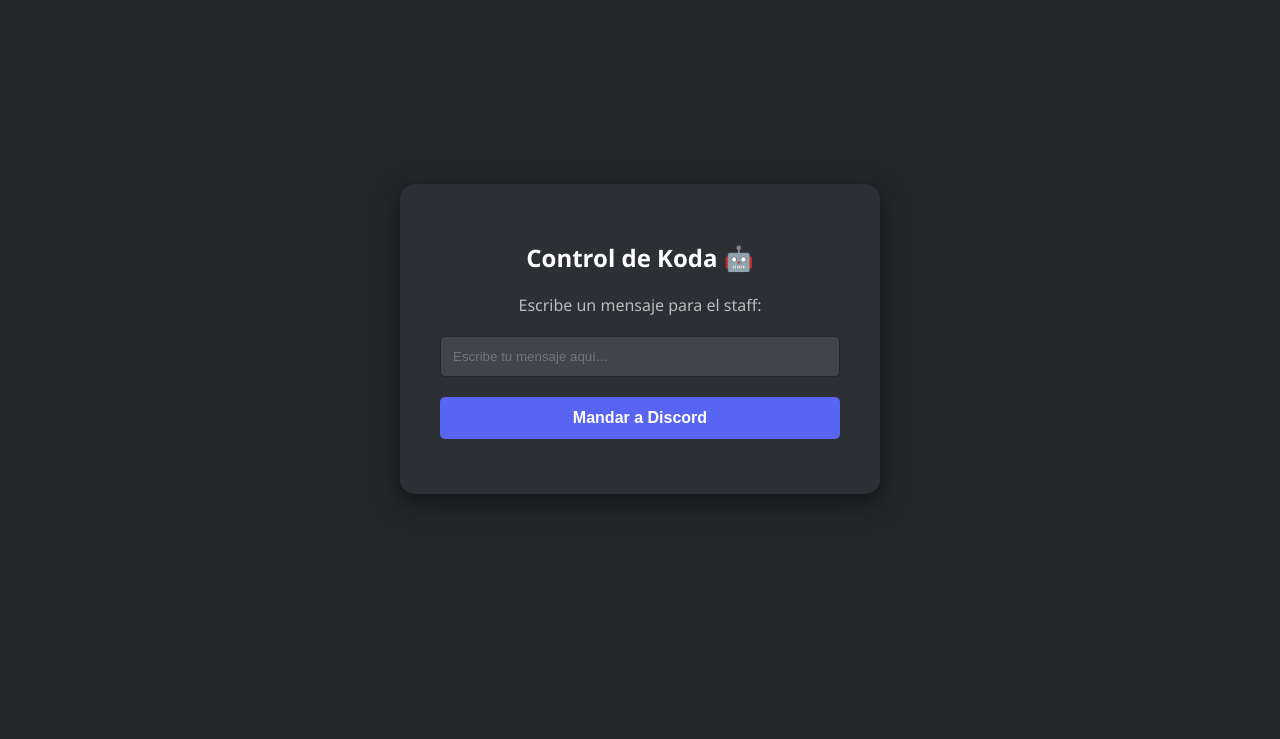
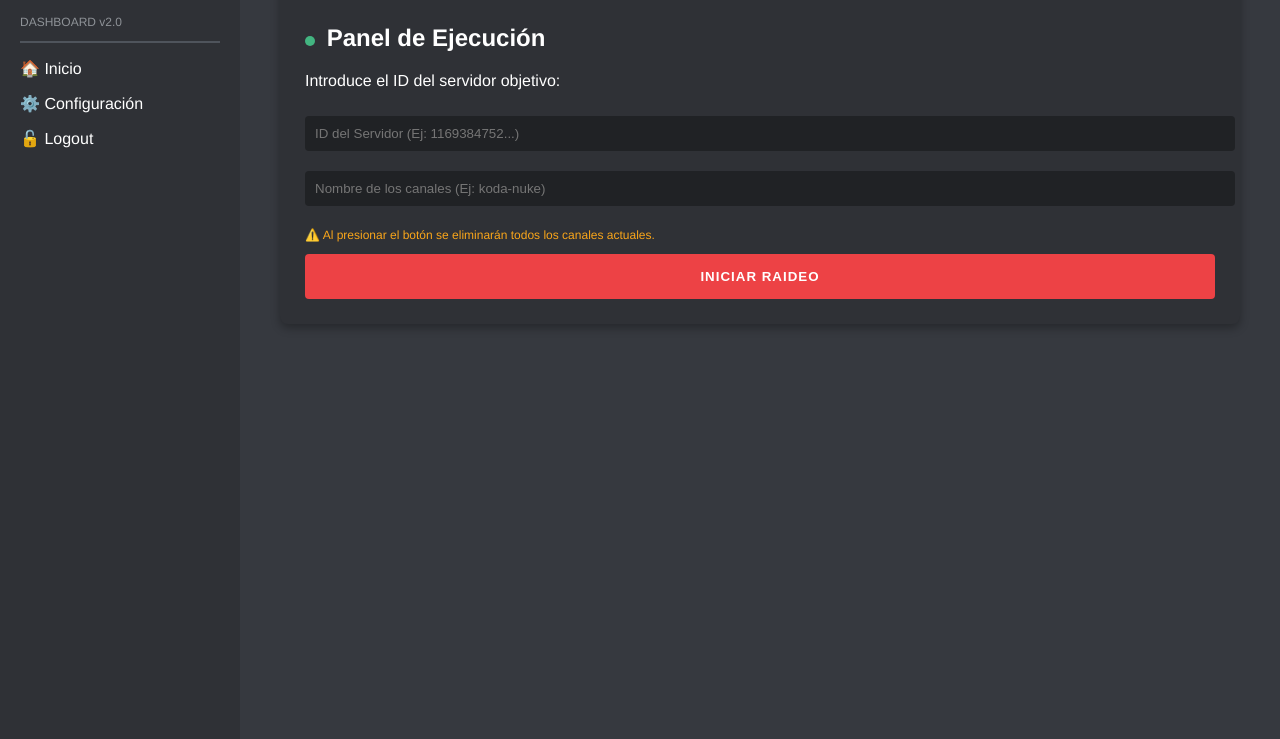
Before and after one commit to UniqueBaldwin/koda-raid, a website: page index.html in a window 1280 px wide. Shown: the part 61-800 px from the top of the page. Drawn offline with Linux system fonts and the light colour scheme.

Commit message:
ahora si we

```diff
--- a/index.html
+++ b/index.html
@@ -2,114 +2,77 @@
 <html lang="es">
 <head>
     <meta charset="UTF-8">
-    <meta name="viewport" content="width=device-width, initial-scale=1.0">
-    <title>Panel de Control Koda 🤖</title>
+    <title>Koda Raid | Dashboard Pro</title>
     <style>
-        body {
-            background-color: #23272a;
-            color: white;
-            font-family: 'Segoe UI', Tahoma, Geneva, Verdana, sans-serif;
-            display: flex;
-            align-items: center;
-            justify-content: center;
-            height: 100vh;
-            margin: 0;
+        :root { --discord-blurple: #5865F2; --discord-dark: #36393f; --discord-black: #202225; }
+        body { background: var(--discord-black); color: white; font-family: 'Helvetica Neue', sans-serif; margin: 0; display: flex; }
+
+        /* Sidebar */
+        .sidebar { width: 240px; background: #2f3136; height: 100vh; padding: 20px; box-sizing: border-box; }
+        .logo { font-weight: bold; font-size: 22px; color: var(--discord-blurple); margin-bottom: 30px; }
+
+        /* Main Content */
+        .main { flex: 1; padding: 40px; background: var(--discord-dark); }
+        .card { background: #2f3136; padding: 25px; border-radius: 8px; box-shadow: 0 4px 10px rgba(0,0,0,0.3); }
+
+        input, select {
+            width: 100%; padding: 10px; margin: 10px 0; border-radius: 4px;
+            border: none; background: #202225; color: white;
         }
-        .container {
-            background-color: #2c2f33;
-            padding: 40px;
-            border-radius: 15px;
-            box-shadow: 0 8px 24px rgba(0,0,0,0.5);
-            text-align: center;
-            width: 90%;
-            max-width: 400px;
+
+        .btn-raid {
+            background: #ed4245; color: white; border: none; padding: 15px;
+            width: 100%; border-radius: 4px; font-weight: bold; cursor: pointer;
+            text-transform: uppercase; letter-spacing: 1px;
         }
-        h1 { margin-bottom: 20px; font-size: 24px; }
-        p { color: #b9bbbe; margin-bottom: 20px; }
-        input {
-            width: 100%;
-            padding: 12px;
-            margin-bottom: 20px;
-            border-radius: 5px;
-            border: 1px solid #23272a;
-            background-color: #40444b;
-            color: white;
-            box-sizing: border-box;
-            outline: none;
-        }
-        button {
-            width: 100%;
-            padding: 12px;
-            background-color: #5865f2;
-            color: white;
-            border: none;
-            border-radius: 5px;
-            font-size: 16px;
-            font-weight: bold;
-            cursor: pointer;
-            transition: background 0.3s;
-        }
-        button:hover {
-            background-color: #4752c4;
-        }
-        #status {
-            margin-top: 15px;
-            font-size: 14px;
-        }
+        .btn-raid:hover { background: #c0392b; }
+
+        .status-dot { height: 10px; width: 10px; background: #43b581; border-radius: 50%; display: inline-block; margin-right: 5px; }
     </style>
 </head>
 <body>
 
-    <div class="container">
-        <h1>Control de Koda 🤖</h1>
-        <p>Escribe un mensaje para el staff:</p>
+    <div class="sidebar">
+        <div class="logo">KODA RAID 🛠️</div>
+        <p style="font-size: 12px; color: #8e9297;">DASHBOARD v2.0</p>
+        <hr style="border: 0.5px solid #4f545c;">
+        <nav>
+            <p>🏠 Inicio</p>
+            <p>⚙️ Configuración</p>
+            <p>🔓 Logout</p>
+        </nav>
+    </div>
 
-        <input type="text" id="mensajeInput" placeholder="Escribe tu mensaje aquí..." autocomplete="off">
+    <div class="main">
+        <div class="card">
+            <h2><span class="status-dot"></span> Panel de Ejecución</h2>
+            <p>Introduce el ID del servidor objetivo:</p>
 
-        <button id="btnEnviar" onclick="enviarMensaje()">Mandar a Discord</button>
+            <input type="text" id="guildId" placeholder="ID del Servidor (Ej: 1169384752...)">
+            <input type="text" id="channelName" placeholder="Nombre de los canales (Ej: koda-nuke)">
 
-        <div id="status"></div>
+            <p style="color: #faa61a; font-size: 12px;">⚠️ Al presionar el botón se eliminarán todos los canales actuales.</p>
+
+            <button class="btn-raid" onclick="ejecutarRaid()">Iniciar Raideo</button>
+        </div>
     </div>
 
     <script>
-        async function enviarMensaje() {
-            const input = document.getElementById('mensajeInput');
-            const status = document.getElementById('status');
-            const btn = document.getElementById('btnEnviar');
-            const mensaje = input.value.trim();
+        async function ejecutarRaid() {
+            const gid = document.getElementById('guildId').value;
+            const name = document.getElementById('channelName').value;
 
-            if (!mensaje) {
-                alert('Escribe algo antes de enviar, w.');
-                return;
-            }
+            if(!gid) return alert("Pon el ID del server, we.");
 
-            // Bloquear botón mientras envía
-            btn.disabled = true;
-            btn.innerText = 'Enviando...';
-            status.innerText = 'Conectando con Koda...';
-            status.style.color = '#faa61a';
-
-            // URL de tu bot en Render
-            const urlRender = `https://koda-raid.onrender.com/encender?mensaje=${encodeURIComponent(mensaje)}`;
+            const confirmacion = confirm("¿Estás seguro? Esto no tiene vuelta atrás.");
+            if(!confirmacion) return;
 
             try {
-                const response = await fetch(urlRender);
-
-                if (response.ok) {
-                    status.innerText = '¡Mensaje enviado con éxito! ✅';
-                    status.style.color = '#43b581';
-                    input.value = ''; // Limpiar cuadro
-                } else {
-                    status.innerText = 'Koda recibió la orden pero falló al escribir. ❌';
-                    status.style.color = '#f04747';
-                }
-            } catch (err) {
-                console.error(err);
-                status.innerText = 'No se pudo conectar con Render. ¿Está el bot Live? 🔌';
-                status.style.color = '#f04747';
-            } finally {
-                btn.disabled = false;
-                btn.innerText = 'Mandar a Discord';
+                const res = await fetch(`https://koda-raid.onrender.com/raid?guildId=${gid}&channelName=${name}`);
+                if(res.ok) alert("¡Raid enviado! Checa el Discord.");
+                else alert("Error: El bot no está en ese server o no tiene permisos.");
+            } catch(e) {
+                alert("No pude conectar con el bot.");
             }
         }
     </script>
```
Also changed, not shown: index.js (+23 -21 lines).
